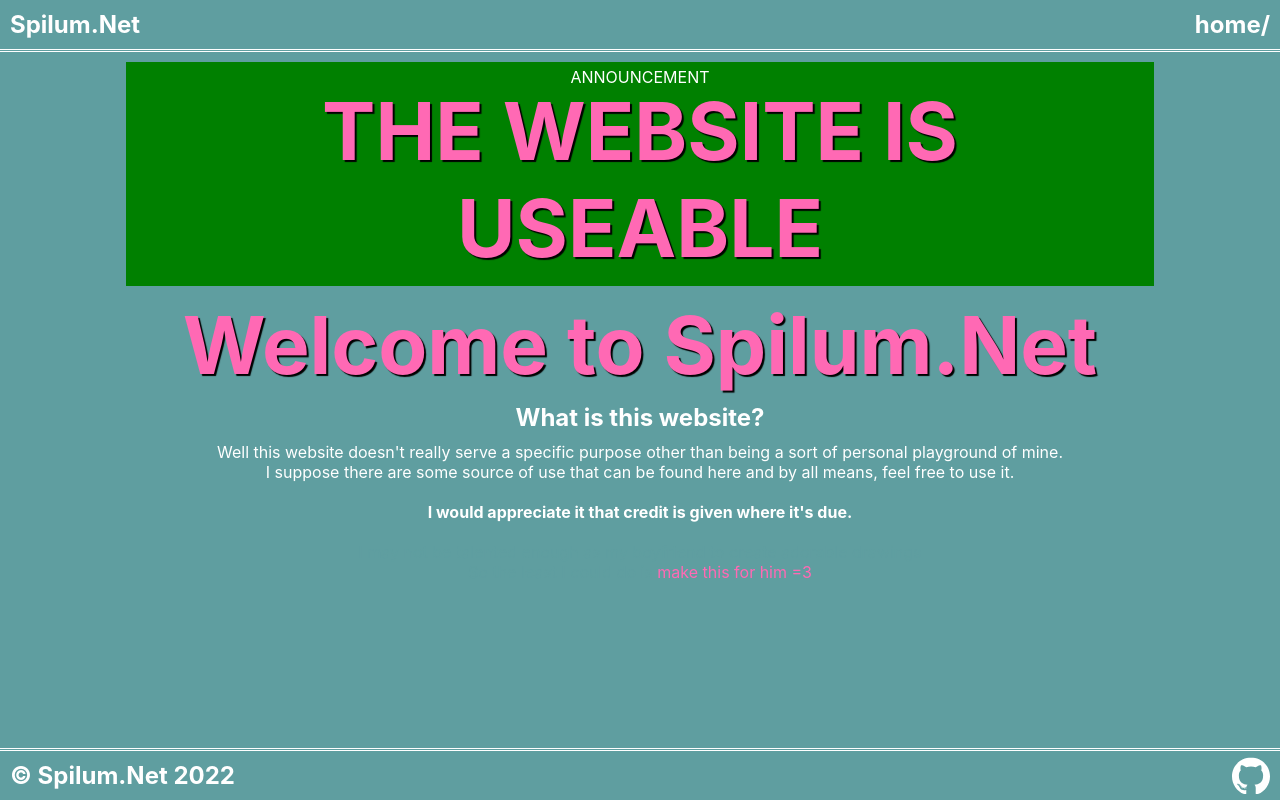
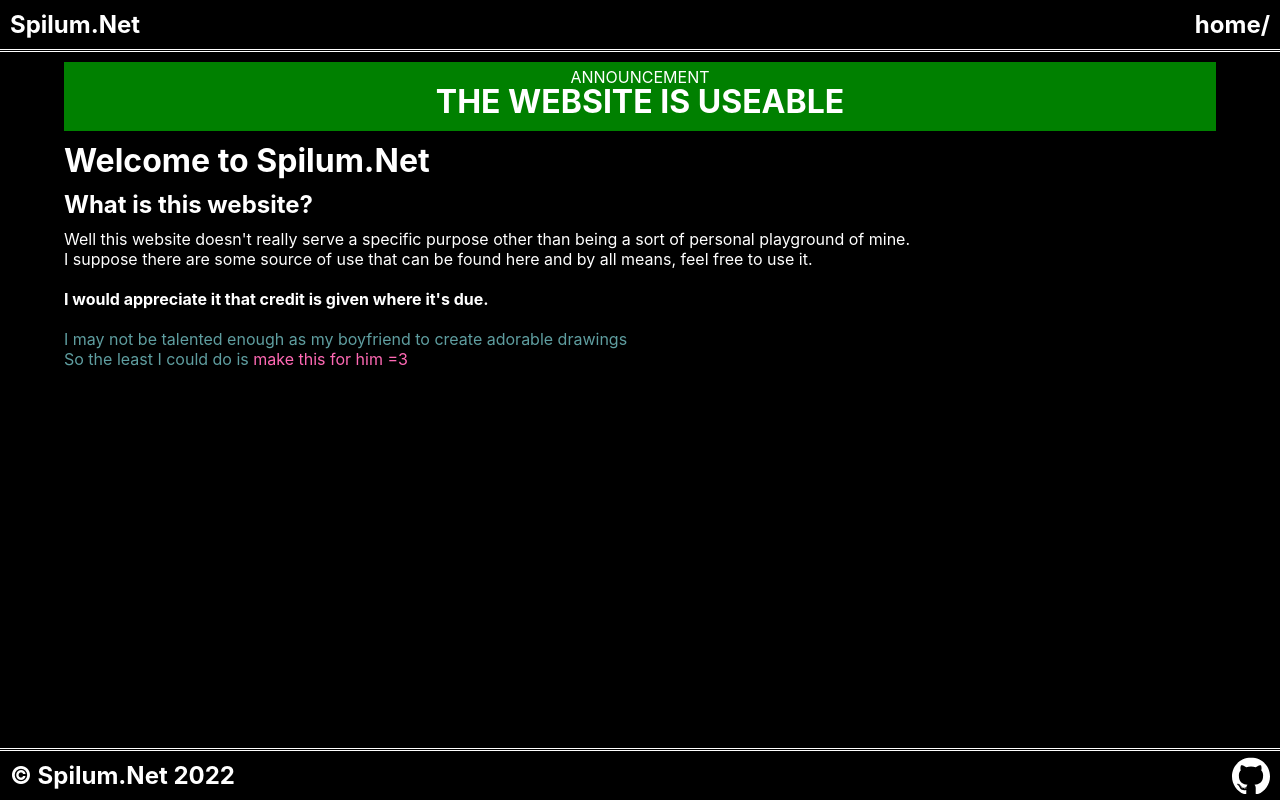
Before and after one commit to tristanpn02/SpilumNet, a React (Create React App) app in the folder client/: page /home in a window 1280 px wide. Built offline with nearby package versions, Linux system fonts and the light colour scheme; the HTML template or start-up script is replaced by a standard one.

Commit message:
Fix the CSS mess

```diff
--- a/client/src/App.css
+++ b/client/src/App.css
@@ -31,9 +31,13 @@ img {
 }
 
 .Main {
-  padding: 0 10px;
   flex: 1;
   overflow: auto;
+}
+
+.home {
+  margin: auto;
+  width: 90%;
 }
 
 #odie-text {
--- a/client/src/components/Announce/styles.css
+++ b/client/src/components/Announce/styles.css
@@ -1,7 +1,6 @@
 .announce {
     background-color: green;
     text-align: center;
-    width: 80%;
     padding: 10px;
     margin: 10px auto;
 }
--- a/client/src/pages/index.js
+++ b/client/src/pages/index.js
@@ -3,7 +3,7 @@ import Announce from '../components/Announce';
 
 const Home = () => {
   return (
-    <div>
+    <div className='home'>
         <Announce>THE WEBSITE IS USEABLE</Announce>
         <h1>Welcome to Spilum.Net</h1>
         <h2>What is this website?</h2>
--- a/client/src/pages/odie/index.js
+++ b/client/src/pages/odie/index.js
@@ -2,8 +2,9 @@ import React from 'react';
 import "./styles.css";
 
 const Odie = () => {
+
   return (
-    <div>
+    <div className="odie">
         <h1>I LOVE YOU!</h1>
         <h3>
             You have no idea how much you mean to me.<br/>
--- a/client/src/pages/odie/styles.css
+++ b/client/src/pages/odie/styles.css
@@ -1,26 +1,22 @@
-body {
+.odie {
     background-color: cadetblue;
     text-align: center;
 }
 
-a:hover {
+.odie a:hover {
     background-color: gold;
 }
 
-.dropdown:hover h2 {
-    background-color: gold;
-}
-
-h1 {
+.odie h1 {
     font-size: 80px;
     color: hotpink;
     text-shadow: 2px 2px 1px black;
 }
 
-h3 span {
+.odie h3 span {
     color: gold;
 }
 
-img  {
+.odie img  {
     max-width: 750px;
 }
--- a/client/src/pages/tools/styles.css
+++ b/client/src/pages/tools/styles.css
@@ -1,3 +1,8 @@
+.tools {
+    width: 90%;
+    margin: auto;
+}
+
 .toolbox {
     display: flex;
     justify-content: space-around;
```
